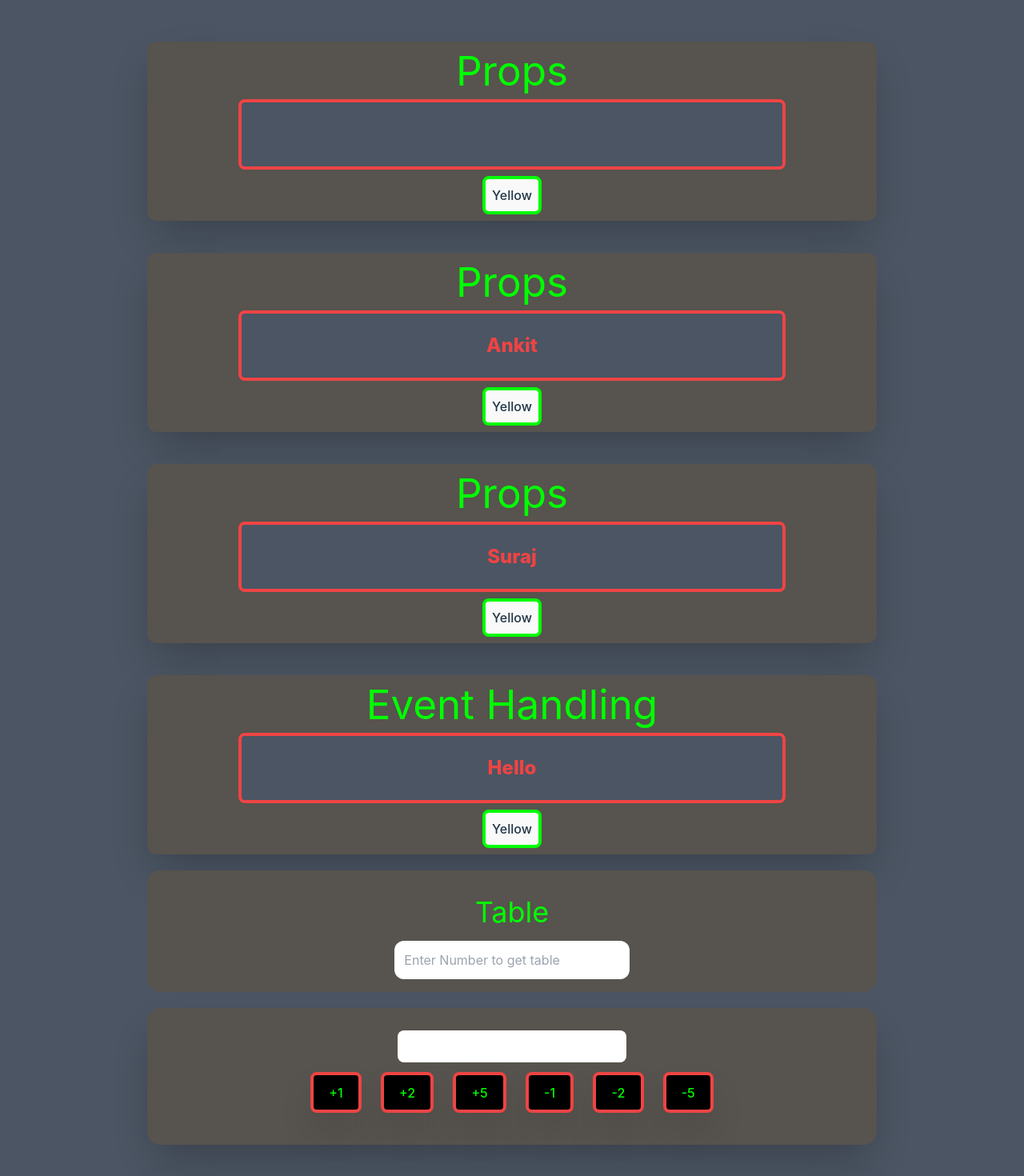
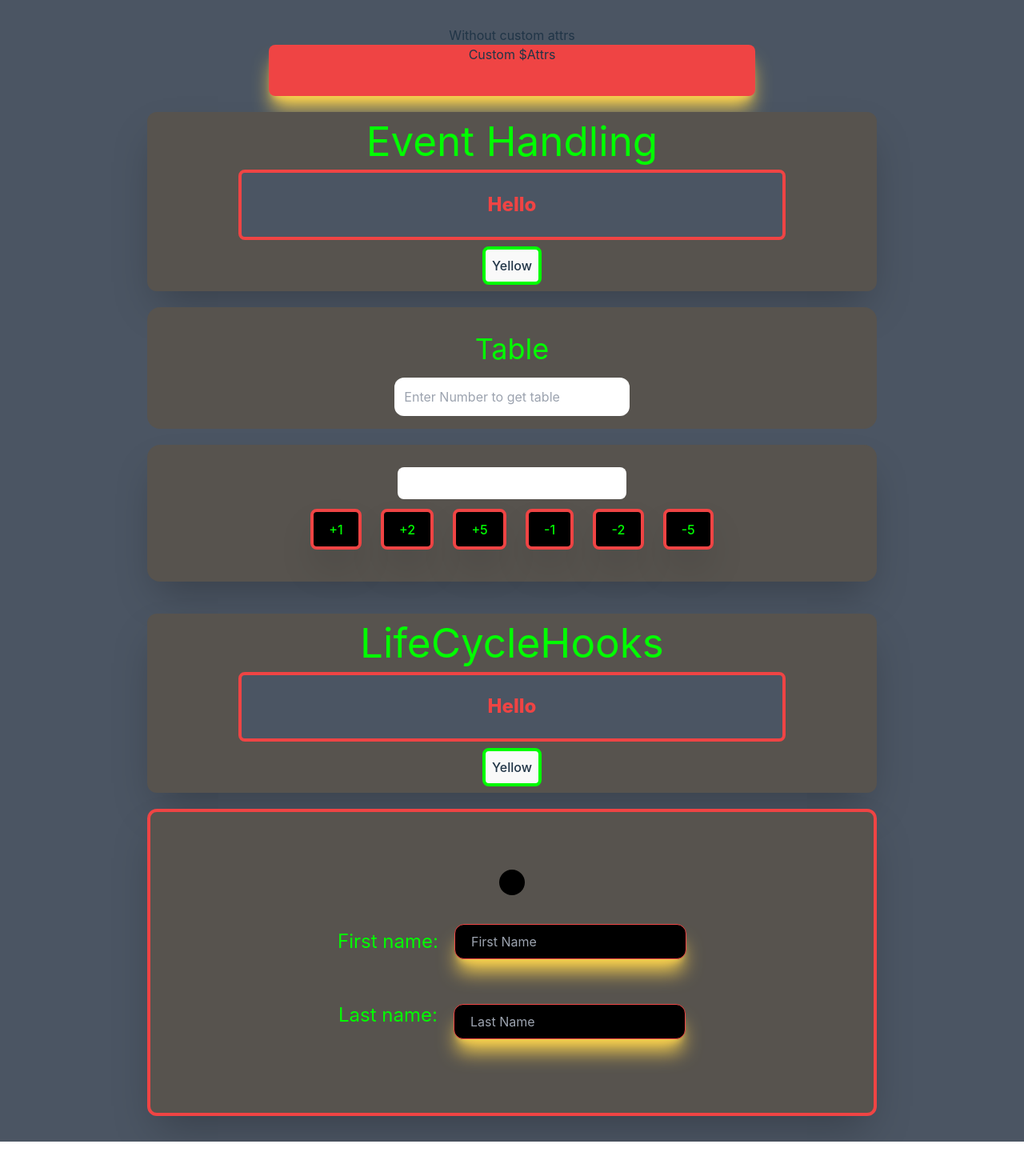
Before and after one commit to palashkumar1508/Vue-Practiice1, a Vue app: page / in a window 1280 px wide. Shown: the top 1470 px of the page at 80% size. After the commit the page ends 1427 px from the top, so only its background shows below. Built offline with nearby package versions, Linux system fonts and the light colour scheme.

Commit message:
Async Component Done

```diff
--- a/src/App.vue
+++ b/src/App.vue
@@ -1,6 +1,6 @@
 
 <template>
-  <HelloWorld msg="Vite + Vue" />
+  <HelloWorld/>
 </template>
 
 <script setup>
--- /dev/null
+++ b/src/components/Emits.vue
@@ -0,0 +1,11 @@
+<template>
+<h1>Emits </h1>
+
+<button @click="inc">INC INJECT</button>
+</template>
+
+<script setup>
+
+
+
+</script>
--- /dev/null
+++ b/src/components/Fallthrough.vue
@@ -0,0 +1,20 @@
+<template>
+    <div>
+        Without custom attrs
+    </div>
+    <div v-bind="$attrs" class="shadow-xl shadow-amber-300 rounded-lg ">
+        Custom $Attrs
+    </div>
+
+
+</template>
+<script>
+export default{
+    inheritAttrs:false
+}
+
+</script>
+<script setup>
+
+
+</script>
--- a/src/components/HelloWorld.vue
+++ b/src/components/HelloWorld.vue
@@ -2,9 +2,13 @@
 <template>
   <!-- <ParentForChild/>
   <ChildToParent/> -->
-  <Props :first-name="firstName"/>
+
+
+
+  <Fallthrough class="bg-red-500 w-1/2 h-16"/>
+  <!-- <Props :first-name="firstName"/>
   <Props firstName="Ankit"/>
-  <Props firstName="Suraj"/>
+  <Props firstName="Suraj"/> -->
   <EventHandling/>
   <ListRendering/>
   <Watchers/>
@@ -13,14 +17,17 @@
     <div class="text-cyan-400 h-auto text-4xl flex justify-center items-center p-4 mb-4 w-auto rounded-2xl hover:scale-125 bg-black">{{ fullName }}</div>
     <div class="flex flex-row justify-center items-center p-5">
       <label class="text-[#00FF00] text-2xl" for="">First name:  </label>
-      <input type="text" placeholder="First Name "  v-model.lazy="firstName" class="bg-black border w-auto shadow-2xl text-[#00FF00] border-red-500 rounded-xl h-11 p-5 ml-5">
+      <input type="text" placeholder="First Name "  v-model.lazy="firstName" class="bg-black border w-auto shadow-xl shadow-amber-300 text-[#00FF00] border-red-500 rounded-xl h-11 p-5 ml-5">
 
     </div>
     <div class="flex flex-row justify-center items-center p-5 ">
       <label class="text-[#00FF00] text-2xl" for="">Last name:  </label>
-      <input type="text" placeholder="Last Name " v-model="lastName" class="bg-black border w-auto shadow-2xl text-[#00FF00] border-red-500 rounded-xl h-11 p-5 mt-4 ml-5">
+      <input type="text" placeholder="Last Name " v-model="lastName" class="bg-black border w-auto shadow-xl shadow-amber-300 text-[#00FF00] border-red-500 rounded-xl h-11 p-5 mt-4 ml-5">
 
     </div>
+    <!-- <h1>{{ count }}</h1> -->
+    <!-- <button @click="incF">{{ count }}</button>
+    <Emits/> -->
 
   </div>
 
@@ -29,21 +36,27 @@
 
 <script setup>
 // import ParentForChild from './Parent-for-child.vue';
-
-import Props from './Props.vue';
+import Emits from "./Emits.vue";
+import Fallthrough from './Fallthrough.vue';
+// import Props from './Props.vue';
 import EventHandling from './EventHandling.vue';
 import ListRendering from './ListRendering.vue';
 import Watchers from './Watchers.vue'
 import LifeCycleHooks from './LifeCycleHooks.vue';
-  import { ref , computed, onMounted } from 'vue'
+  import { ref ,inject, computed, onMounted, provide, readonly } from 'vue'
+
 
   let firstName = ref("")
   let lastName = ref("")
+  let count = ref(0)
+
 
   let fullName = computed(()=>{
     return `${firstName.value} ${lastName.value}`
   })
 
+  provide('names' ,firstName);
+  provide('count' , readonly(count))
 
 
 </script>
--- a/src/components/Props.vue
+++ b/src/components/Props.vue
@@ -4,12 +4,15 @@
         <div :class="{yellow:yl}" class="w-3/4 bg-gray-600 border-red-500 border-4 rounded-lg text-red-500 flex justify-center items-center font-extrabold text-2xl h-24">{{ firstName }}</div>
         <button class="p-2 m-2 border-4 border-[#00FF00]" @click="yl=!yl">Yellow</button>
     </div>
+   <Provideinject/>
 
 
 </template>
 
 <script setup>
 import { ref } from "vue";
+import Provideinject from "./Provideinject.vue";
+
 
 let yl = ref(false)
 let props = defineProps(["firstName"])
--- /dev/null
+++ b/src/components/Provideinject.vue
@@ -0,0 +1,18 @@
+<template>
+
+
+    <h1>{{naam}}</h1>
+    <h1>{{ counts }}</h1>
+    <button @click="incF">Increase</button>
+
+</template>
+
+<script setup>
+import { inject } from "vue";
+
+
+let naam = inject('names', )
+// let counts = inject("count")
+let incF = inject("incF")
+
+</script>
```
Also changed, not shown: src/components/AsyncComponents.vue (added, +9 -0 lines).
